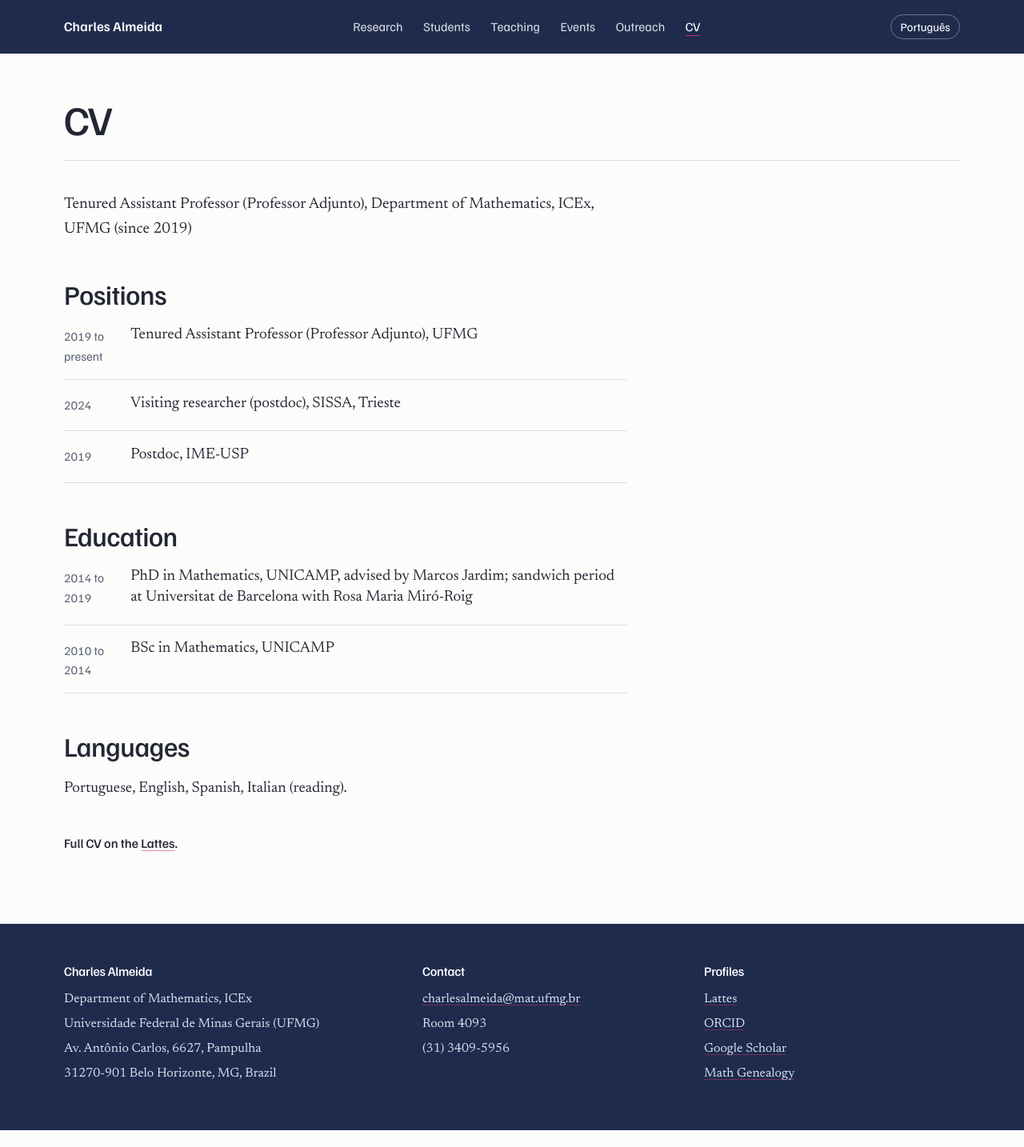
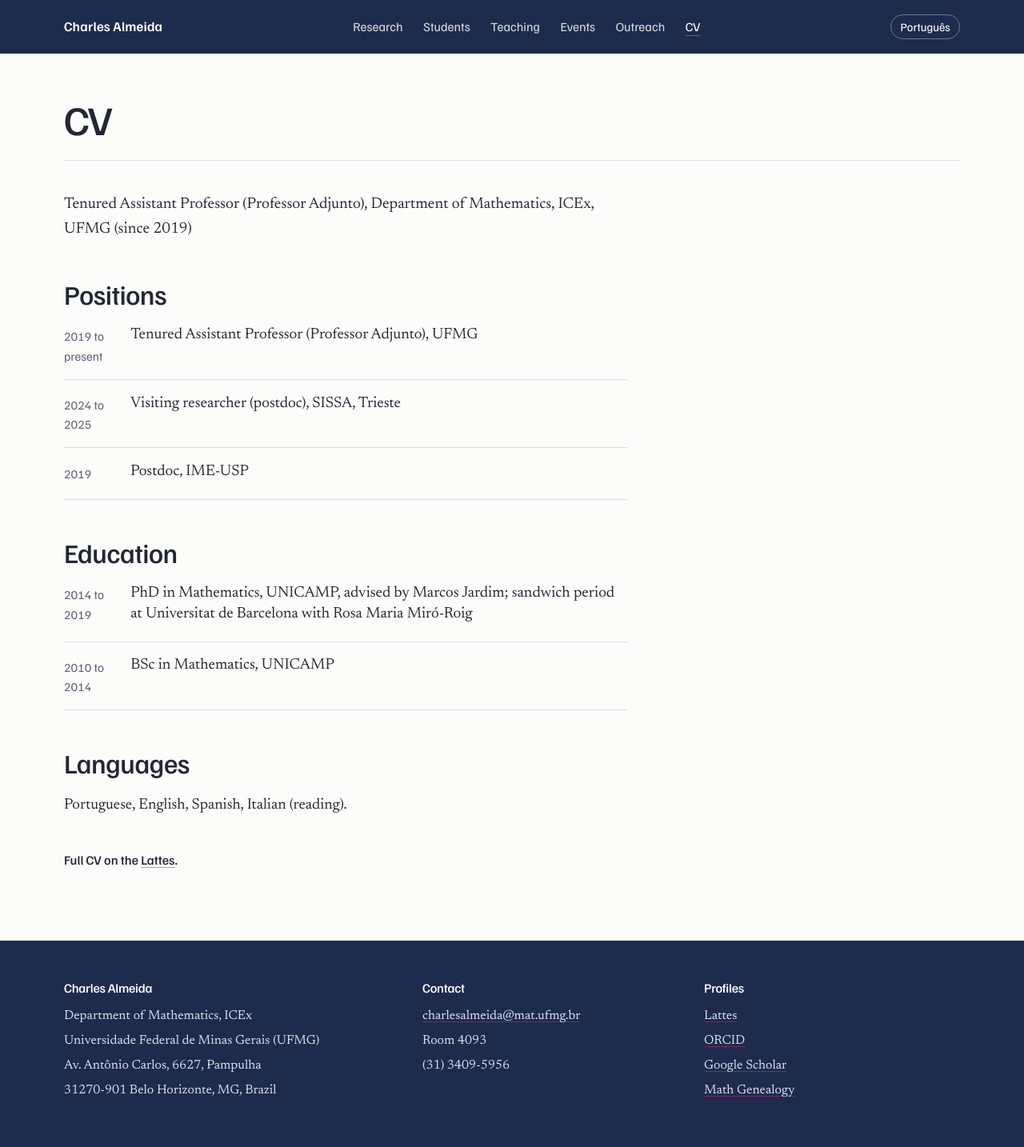
Before and after one commit to charlesalmd/charlesalmd.github.io, a Jekyll site: the page built from cv/index.html, in a window 1280 px wide. Shown: the whole page at 80% size. Built offline with Jekyll 4.4.1, drawn with Linux system fonts in a browser that asks for light colours; before the commit the page ends 1413 px from its top, so only the background shows below that.

Commit message:
CV: periodo na SISSA passa a 2024 a 2025, como na home
Co-Authored-By: Claude Sonnet 5.5 <noreply@anthropic.com>

```diff
--- a/_data/profile.yml
+++ b/_data/profile.yml
@@ -57,7 +57,7 @@ education:
 
 positions:
   - {years: "2019 até hoje", years_en: "2019 to present", pt: "Professor Adjunto, UFMG", en: "Tenured Assistant Professor (Professor Adjunto), UFMG"}
-  - {years: "2024", years_en: "2024", pt: "Pesquisador visitante (pós-doutorado), SISSA, Trieste", en: "Visiting researcher (postdoc), SISSA, Trieste"}
+  - {years: "2024 a 2025", years_en: "2024 to 2025", pt: "Pesquisador visitante (pós-doutorado), SISSA, Trieste", en: "Visiting researcher (postdoc), SISSA, Trieste"}
   - {years: "2019", years_en: "2019", pt: "Pós-doutorado, IME-USP", en: "Postdoc, IME-USP"}
 
 service:   # nao aparece no site (decisao do Charles, 13/10/2026); fica so como registro
```
